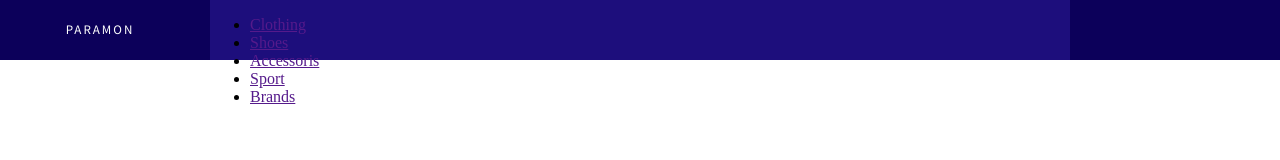
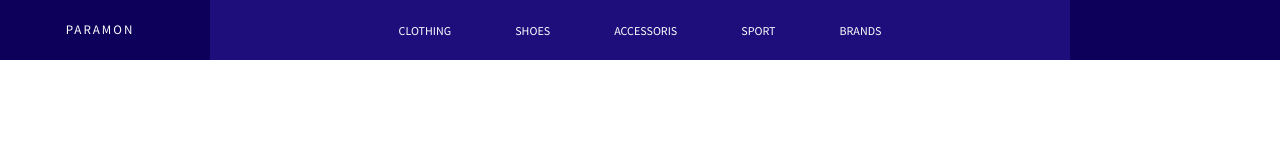
Before and after one commit to abidbagusk/slide-navbar-on-scroll, a plain HTML site: page index.html in a window 1280 px wide. Drawn offline with Linux system fonts and the light colour scheme.

Commit message:
add animation on hover

```diff
--- a/scss/style.scss
+++ b/scss/style.scss
@@ -44,5 +44,45 @@ $dark-color : #000000;
 
     .navbar__menu-list {
         background-color: #1d0e7c;
+
+        ul {
+            list-style-type: none;
+            padding: 0;
+            margin: 0;
+            line-height: 60px;
+            text-align: center;
+
+            li {
+                display: inline-block;
+                padding: 0 30px;
+
+                a {
+                    color: $bright-color;
+                    text-decoration: none;
+                    text-transform: uppercase;
+                    font-family: $main-font;
+                    font-size: 12px;
+                    position: relative;
+                }
+
+                a:before {
+                    position: absolute;
+                    bottom: -5px;
+                    content: '';
+                    width: 0;
+                    height: 2px;
+                    border-radius: 2px;
+                    background: red;
+                    transition: all .5s;
+                }
+
+                a:hover {
+                    &:before {
+                        width: 70%;
+                        transition: all .5s;
+                    }
+                }
+            }
+        }
     }
 }
```
Also changed, not shown: css/style.css, 1 other file.
